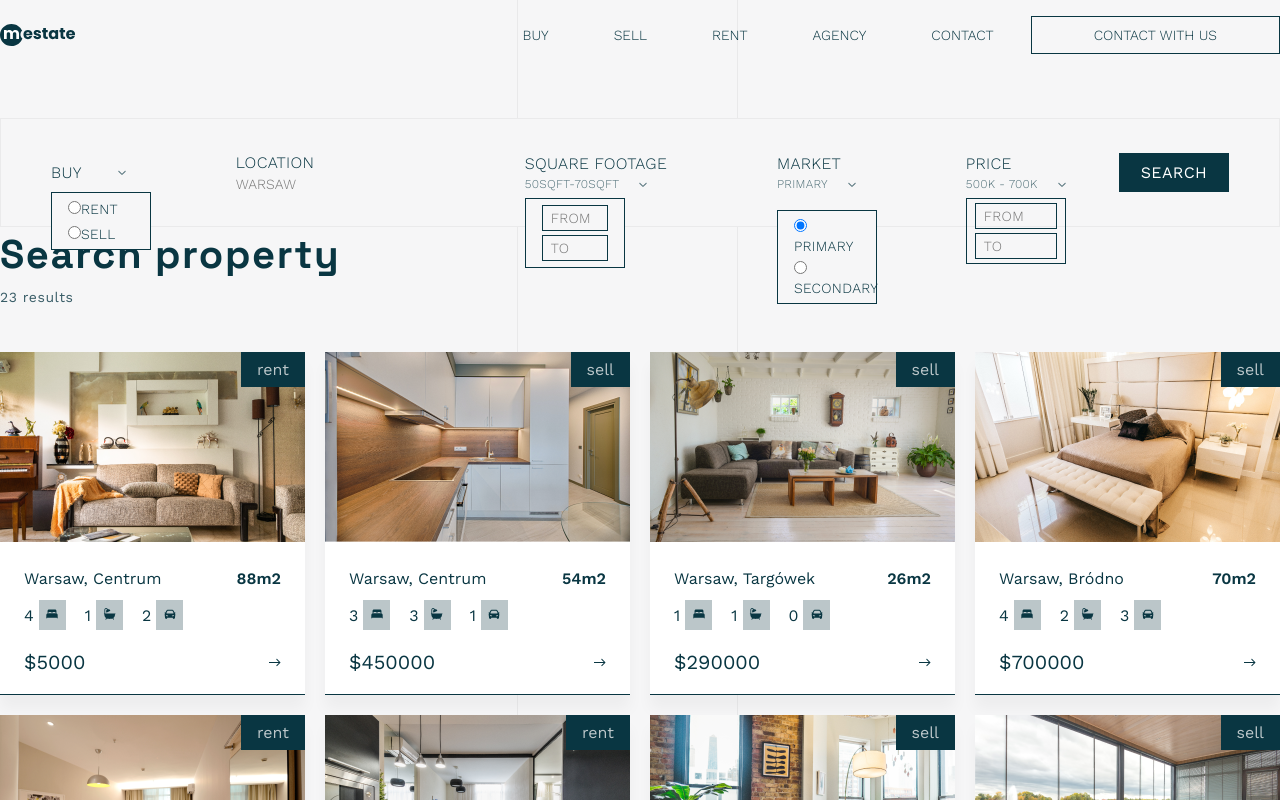
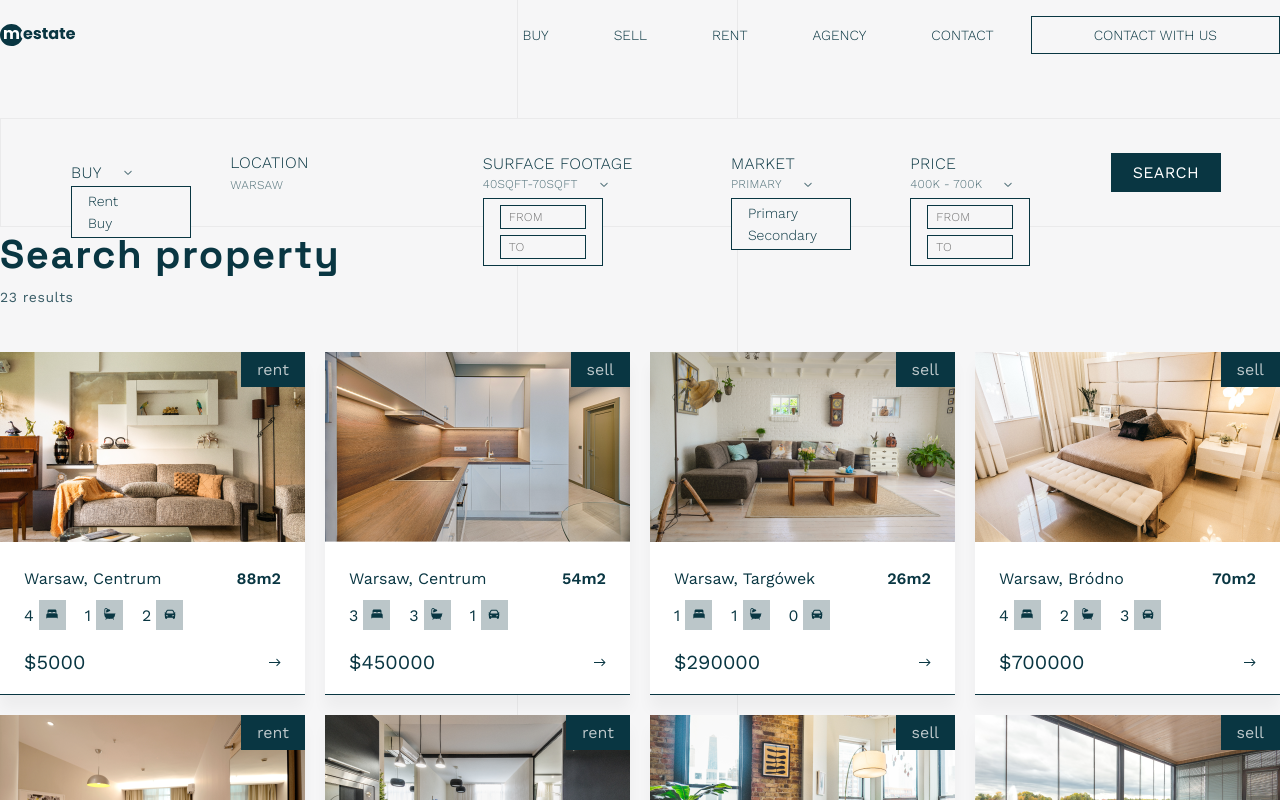
Before and after one commit to OlaHeklaDesign/meastate, a React (Create React App) app: page /search in a window 1280 px wide. Shown: the top 800 px of the page. Built offline with nearby package versions, Linux system fonts and the light colour scheme.

Commit message:
HTML structure of SearchBar change

```diff
--- a/src/Components/SearchBar/SearchBar.css
+++ b/src/Components/SearchBar/SearchBar.css
@@ -1,57 +1,46 @@
 .searchbar {
-  max-width: 1292px;
+  width: 1292px;
   margin: 0 auto;
-  border: 1px solid #EAEAEB;
   display: flex;
   align-items: center;
   justify-content: space-between;
-  padding: 34px 50px;
+  border: 1px solid #EAEAEB;
   background: #F6F6F7;
+  padding: 34px 70px;
 }
 
-.searchbar p {
+.searchbar-offer-container div,
+.searchbar-market-container div div,
+.searchbar-price-container div div,
+.searchbar-surface-container div div {
+  display: flex;
+  align-items: center;
+  gap: 22px;
+}
+
+.searchbar-offer-container,
+.searchbar-market-container,
+.searchbar-price-container,
+.searchbar-surface-container {
+  position: relative;
+}
+
+.searchbar-title {
+  font-size: 16px;
+  font-weight: 300;
+  letter-spacing: 0.32px;
+  text-transform: uppercase;
+  margin-bottom: 4px;
+}
+
+.searchbar-offer-container p {
   font-size: 16px;
   font-weight: 300;
   letter-spacing: 0.32px;
   text-transform: uppercase;
 }
 
-.searchbar-inputs {
-  display: flex;
-  align-items: center;
-  gap: 110px;
-}
-
-.searchbar-offer-box div {
-  display: flex;
-  align-items: center;
-  gap: 36px;
-}
-
-.searchbar-offer-box {
-  position: relative;
-}
-
-
-.searchbar-location-box input {
-  outline: none;
-  border: none;
-  background: transparent;
-}
-
-.searchbar-surface-box div div,
-.searchbar-market-box div div,
-.searchbar-price-box div div {
-  display: flex;
-  flex-direction: row;
-  align-items: center;
-  justify-content: space-between;
-  gap: 20px;
-}
-
-.searchbar-surface-box div div p,
-.searchbar-market-box div div p,
-.searchbar-price-box div div p {
+.searchbar-seletor-title {
   color: rgba(9, 54, 66, 0.70);
   font-size: 12px;
   font-weight: 300;
@@ -59,26 +48,24 @@
   text-transform: uppercase;
 }
 
-.searchbar-surface-box div,
-.searchbar-location-box,
-.searchbar-market-box div,
-.searchbar-price-box div {
-  display: flex;
-  flex-direction: column;
-  gap: 4px;
-  align-items: start;
+.searchbar-location-container input {
+  color: rgba(9, 54, 66, 0.70);
+  font-size: 12px;
+  font-weight: 300;
+  letter-spacing: 0.24px;
+  text-transform: uppercase;
+  border: none;
+  outline: none;
+  background: transparent;
+  padding: 0;
 }
 
-.searchbar-surface-box {
-  position: relative;
-}
-
-.searchbar-market-box {
-  position: relative;
-}
-
-.searchbar-price-box {
-  position: relative;
+.searchbar-location-container input::placeholder {
+  color: rgba(9, 54, 66, 0.70);
+  font-size: 12px;
+  font-weight: 300;
+  letter-spacing: 0.24px;
+  text-transform: uppercase;
 }
 
 .searchbar button {
@@ -87,17 +74,19 @@
   font-weight: 400;
   letter-spacing: 0.32px;
   text-transform: uppercase;
+  padding: 10px 22px;
   background: #093642;
-  padding: 10px 22px;
   border: none;
   outline: none;
 }
 
-.searchbar-offer-select {
+
+
+
+.searchbar ul {
   position: absolute;
-  top: 150%;
-  left: 0;
-  width: 100px;
+  top: 120%;
+  width: 120px;
   display: flex;
   flex-direction: column;
   gap: 6px;
@@ -106,29 +95,23 @@
   padding: 6px 16px;
 }
 
-.searchbar-offer-box li {
+.searchbar ul li {
   list-style: none;
-  font-size: 16px;
+}
+
+.searchbar ul li input {
+  appearance: none;
+  -webkit-appearance: none;
+  -moz-appearance: none;
+  font-size: 12px;
   font-weight: 300;
-  letter-spacing: 0.32px;
+  letter-spacing: 0.24px;
   text-transform: uppercase;
 }
 
-.searchbar-select-surface {
-  position: absolute;
-  top: 120%;
-  left: 0;
-  width: 100px;
-  display: flex;
-  flex-direction: column;
-  gap: 6px;
-  background: #F6F6F7;
-  border: 1px solid #093642;
-  padding: 6px 16px;
-}
-
-.searchbar-select-surface input {
-  font-size: 14px;
+.searchbar-price-container input,
+.searchbar-surface-container input {
+  font-size: 12px;
   font-weight: 300;
   letter-spacing: 0.32px;
   text-transform: uppercase;
@@ -139,46 +122,9 @@
   border: 1px solid #093642;
 }
 
-.searchbar-market-box ul {
-  position: absolute;
-  top: 120%;
-  left: 0;
-  width: 140px;
-  display: flex;
-  flex-direction: column;
-  gap: 6px;
-  background: #F6F6F7;
-  border: 1px solid #093642;
-  padding: 6px 16px;
-}
-
-.searchbar-market-box li {
-  list-style: none;
-  font-size: 16px;
+.searchbar input p {
+  font-size: 12px;
   font-weight: 300;
   letter-spacing: 0.32px;
   text-transform: uppercase;
 }
-
-.search-price-inputs {
-  width: 100%;
-  padding: 4px 8px;
-  background: transparent;
-  outline: none;
-  border: 1px solid #093642;
-  position: absolute;
-  top: 120%;
-  left: 0;
-}
-
-.search-price-inputs input {
-  font-size: 14px;
-  font-weight: 300;
-  letter-spacing: 0.32px;
-  text-transform: uppercase;
-  width: 100%;
-  padding: 4px 8px;
-  background: transparent;
-  outline: none;
-  border: 1px solid #093642;
-}
--- a/src/Components/SearchBar/SearchBar.jsx
+++ b/src/Components/SearchBar/SearchBar.jsx
@@ -9,134 +9,132 @@ const SearchBar = ({ filters, onFilterChange, onSearch }) => {
 
   return (
     <div className='searchbar'>
-      <div className="searchbar-inputs">
-        <div className="searchbar-offer-box">
+      <div className="searchbar-offer-container">
         <div>
-            <p>BUY</p>
+          <p>buy</p>
           <img src={arrow} alt="arrow" />
         </div>
-          <ul className="searchbar-offer-select">
+        <ul>
           <li>
             <label>
-                <input
-                  type="radio"
+              <input  type="radio"
                       name="service"
                       value="rent"
                       checked={selectedService === 'rent'}
                       onChange={() => {
                         setSelectedService('rent');
                         onFilterChange({ target: { name: 'service', value: 'rent' } });
-                  }}
-                />
+                      }} />
               Rent
             </label>
           </li>
           <li>
             <label>
-                <input
-                  type="radio"
+              <input  type="radio"
                       name="service"
                       value="sell"
                       checked={selectedService === 'sell'}
                       onChange={() => {
                         setSelectedService('sell');
                         onFilterChange({ target: { name: 'service', value: 'sell' } });
-                  }}
-                />
-                Sell
+                      }} />
+              Buy
             </label>
           </li>
         </ul>
       </div>
-        <div className="searchbar-location-box">
-          <p>Location</p>
-          <input type="text" name="location" placeholder='WARSAW' value={filters.location} onChange={onFilterChange} />
+      <div className="searchbar-location-container">
+        <p className='searchbar-title'>Location</p>
+        <input type="text" name="location" placeholder='Warsaw' value={filters.location} onChange={onFilterChange} />
       </div>
-        <div className="searchbar-surface-box">
+      <div className="searchbar-surface-container">
         <div>
-            <p>square footage</p>
+          <p className='searchbar-title'>Surface Footage</p>
           <div>
-              <p>50sqft-70sqft</p>
+            <p className='searchbar-seletor-title'>40SQFT-70SQFT</p>
+            <img src={arrow} alt="" />
+          </div>
+        </div>
+        <ul>
+          <li>
+            <label>
+              <input  type="text"
+                      name="minSurface"
+                      placeholder='from'
+                      value={filters.minSurface}
+                      onChange={onFilterChange} />
+            </label>
+          </li>
+          <li>
+            <label>
+              <input  type="text"
+                      name="maxSurface"
+                      placeholder='to'
+                      value={filters.maxSurface}
+                      onChange={onFilterChange} />
+            </label>
+          </li>
+        </ul>
+      </div>
+      <div className="searchbar-market-container">
+        <div>
+          <p className='searchbar-title'>Market</p>
+          <div>
+            <p className='searchbar-seletor-title'>Primary</p>
             <img src={arrow} alt="arrow" />
           </div>
         </div>
-          <div className="searchbar-select-surface">
-            <input
-              type="text"
-              name="minSurface"
-              placeholder='from'
-              value={filters.minSurface}
-              onChange={onFilterChange}
-            />
-            <input
-              type="text"
-              name="maxSurface"
-              placeholder='to'
-              value={filters.maxSurface}
-              onChange={onFilterChange}
-            />
-          </div>
-        </div>
-        <div className="searchbar-market-box">
-          <div>
-            <p>market</p>
-            <div>
-              <p>primary</p>
-              <img src={arrow} alt="arrow" />
-            </div>
-          </div>
-          <div className="searchbar-offer-select">
+        <ul>
           <li>
             <label>
-                <input
-                  type="radio"
+              <input  type="radio"
                       name="market"
                       value="primary"
                       checked={filters.market === 'primary'}
-                  onChange={onFilterChange}
-                />
+                      onChange={onFilterChange} />
               Primary
             </label>
           </li>
           <li>
             <label>
-                <input
-                  type="radio"
+              <input  type="radio"
                       name="market"
                       value="secondary"
                       checked={filters.market === 'secondary'}
-                  onChange={onFilterChange}
-                />
+                      onChange={onFilterChange} />
               Secondary
             </label>
           </li>
+        </ul>
+      </div>
+      <div className="searchbar-price-container">
+        <div>
+          <p className='searchbar-title'>Price</p>
+          <div>
+            <p className='searchbar-seletor-title'>400K - 700K</p>
+            <img src={arrow} alt="" />
           </div>
         </div>
-        <div className="searchbar-price-box">
-          <div>
-            <p>price</p>
-            <div>
-              <p>500K - 700K</p>
-              <img src={arrow} alt="arrow" />
-            </div>
-          </div>
-          <div className='search-price-inputs'>
-            <input
-              type="text"
+        <ul>
+          <li>
+            <label>
+              <input  type="text"
                       name="minPrice"
                       placeholder='from'
                       value={filters.minPrice}
-              onChange={onFilterChange}
-            />
-            <input
-              type="text"
+                      onChange={onFilterChange} />
+            </label>
+          </li>
+          <li>
+            <label>
+              <input  type="text"
                       name="maxPrice"
                       placeholder='to'
                       value={filters.maxPrice}
-              onChange={onFilterChange}
-            />
-          </div>
-        </div>
+                      onChange={onFilterChange} />
+            </label>
+          </li>
+        </ul>
       </div>
       <button onClick={onSearch}>search</button>
     </div>
```
Lines whose indentation alone changed are shown as unchanged.
